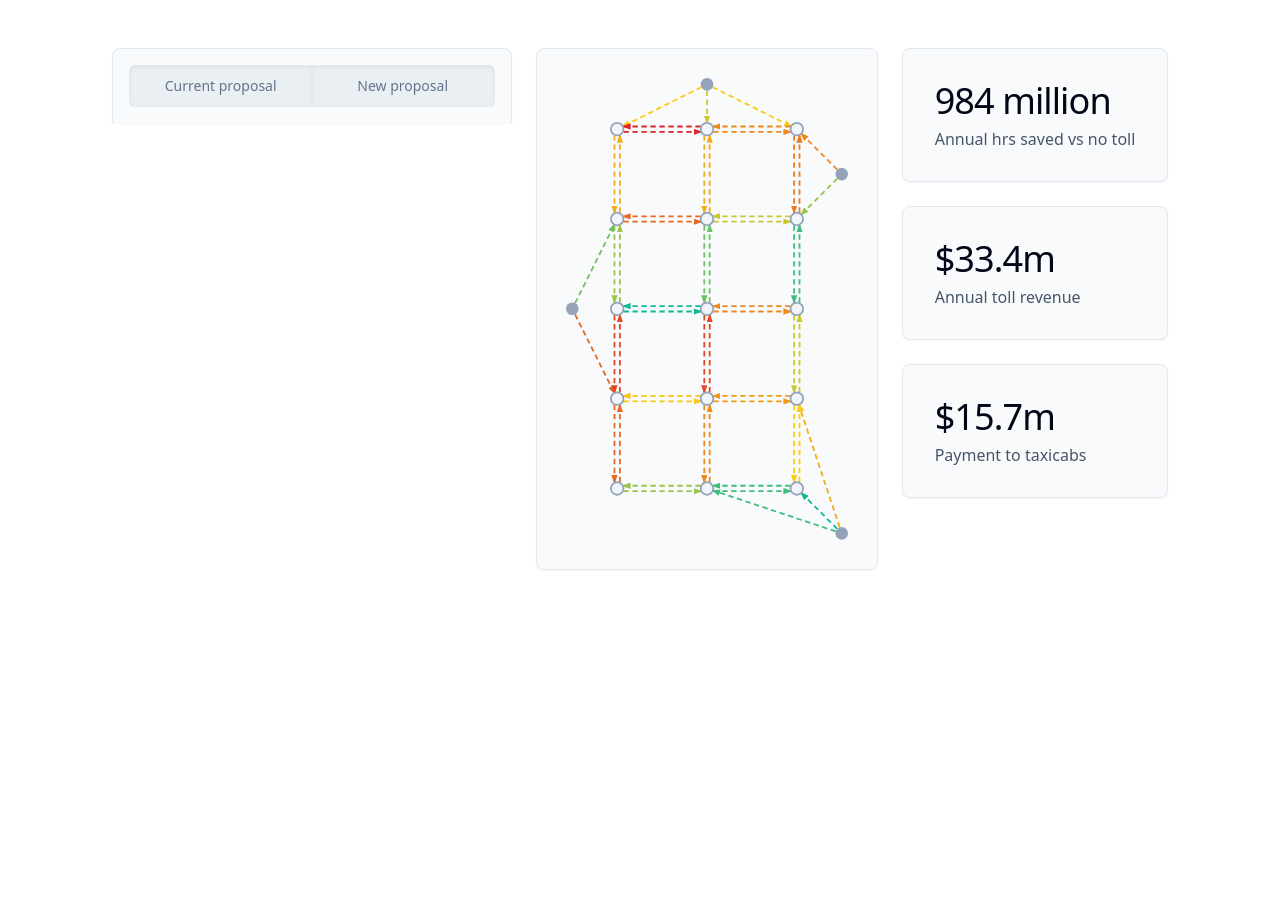
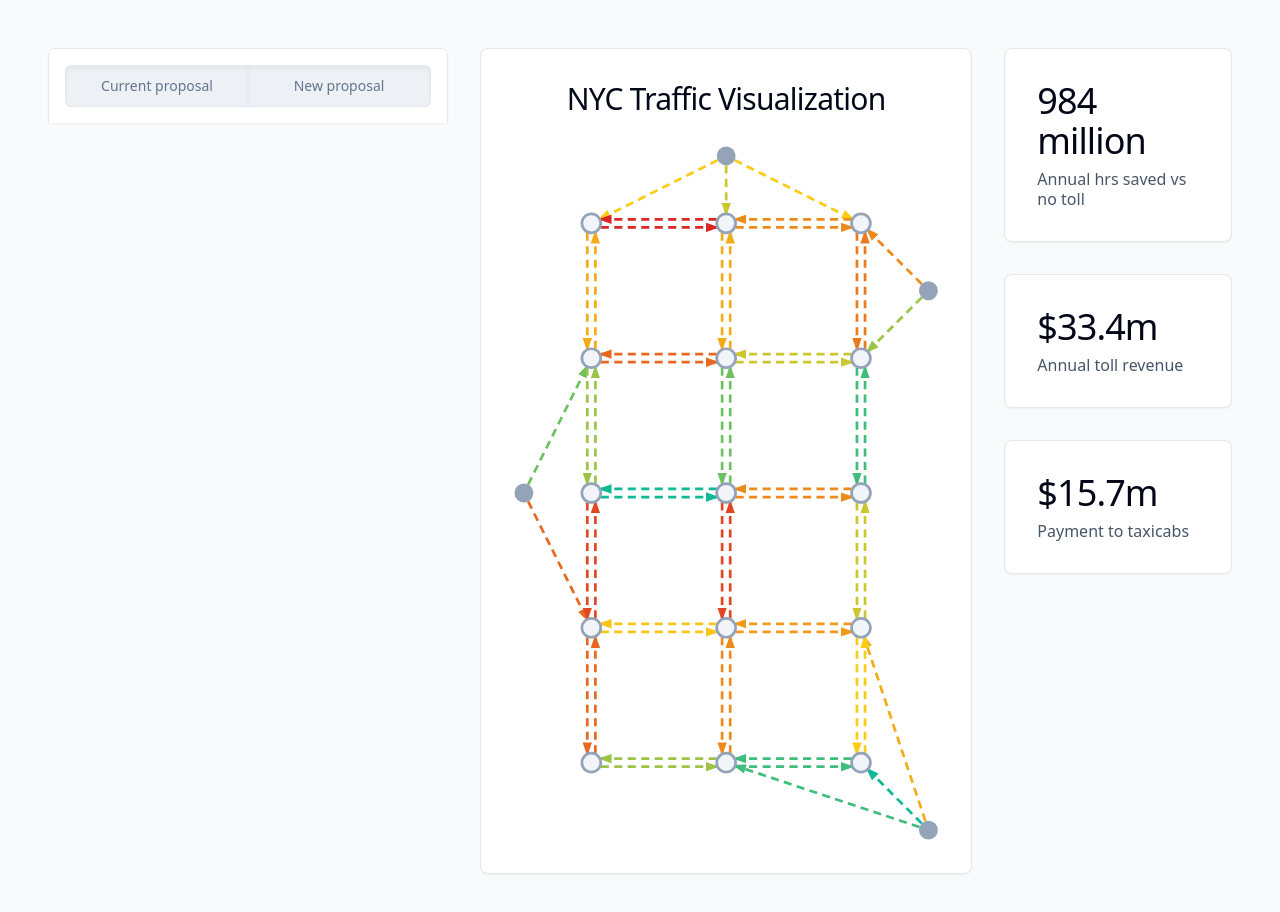
Before and after one commit to henryweng03/congestion-network-visualization-final, a Next.js app: page / in a window 1280 px wide. Shown: the top 912 px of the page. Before the commit the page ends 800 px from the top, so only its background shows below. Built offline with nearby package versions, Linux system fonts and the light colour scheme.

Commit message:
style: slate background, white bentos

```diff
--- a/src/app/page.tsx
+++ b/src/app/page.tsx
@@ -1,9 +1,6 @@
 "use client";
 
-import NetworkVisualization, {
-  Edge,
-  Node,
-} from "@/components/NetworkVisualization";
+import Network, { Edge, Node } from "@/components/Network";
 import SliderWithInput from "@/components/SliderWithInput";
 import { Button } from "@/components/ui/button";
 import { Slider } from "@/components/ui/slider";
@@ -338,17 +335,22 @@ export default function Home() {
   ];
 
   return (
-    <main className="flex min-h-screen flex-col items-center justify-between p-12 bg-white">
-      <div className="flex space-x-6">
+    <main className="flex min-h-screen flex-col items-center justify-between p-12 bg-slate-50">
+      <div className="flex space-x-8">
         <div>
           <VariableControlPanel />
         </div>
-        <div className="flex-grow">
-          <Card className="p-5">
-            <NetworkVisualization nodes={nodes} edges={edges} />
+        <div className="flex-grow flex shrink-0">
+          <Card className="p-5 pt-8">
+            <h1 className="text-3xl tracking-tight font-medium text-center mb-4">
+              NYC Traffic Visualization
+            </h1>
+            <div className="h-[45rem]">
+              <Network nodes={nodes} edges={edges} />
+            </div>
           </Card>
         </div>
-        <div className="space-y-6">
+        <div className="space-y-8">
           <StatCard header="984 million" text="Annual hrs saved vs no toll" />
           <StatCard header="$33.4m" text="Annual toll revenue" />
           <StatCard header="$15.7m" text="Payment to taxicabs" />
--- a/src/components/Card.tsx
+++ b/src/components/Card.tsx
@@ -10,7 +10,7 @@ export default function Card({
   return (
     <div
       className={cn(
-        "flex flex-col items-start py-12 px-10 bg-slate-50 rounded-lg shadow-sm border",
+        "py-12 px-10 rounded-lg shadow-sm border bg-white",
         className
       )}
     >
--- a/src/components/VariableControlPanel.tsx
+++ b/src/components/VariableControlPanel.tsx
@@ -5,8 +5,8 @@ import SliderWithInput from "./SliderWithInput";
 import Card from "./Card";
 export default function VariableControlPanel() {
   return (
-    <Tabs defaultValue="account" className="w-[400px]">
-      <TabsList className="grid w-full grid-cols-2 bg-slate-50 rounded-lg rounded-b-none border border-b-0 shadow-sm p-4 -mb-8">
+    <Tabs defaultValue="account" className="w-[400px] shadow-sm bg-white">
+      <TabsList className="grid w-full grid-cols-2 bg-whiterounded-lg rounded-b-none border border-b-0 p-4 -mb-8">
         <TabsTrigger
           value="current-proposal"
           className="py-2.5 rounded-md border border-r-0 rounded-r-none data-[state=inactive]:bg-slate-200/60 data-[state=inactive]:shadow-inner"
```
Also changed, not shown: src/components/Network.tsx (renamed from src/components/NetworkVisualization.tsx).
